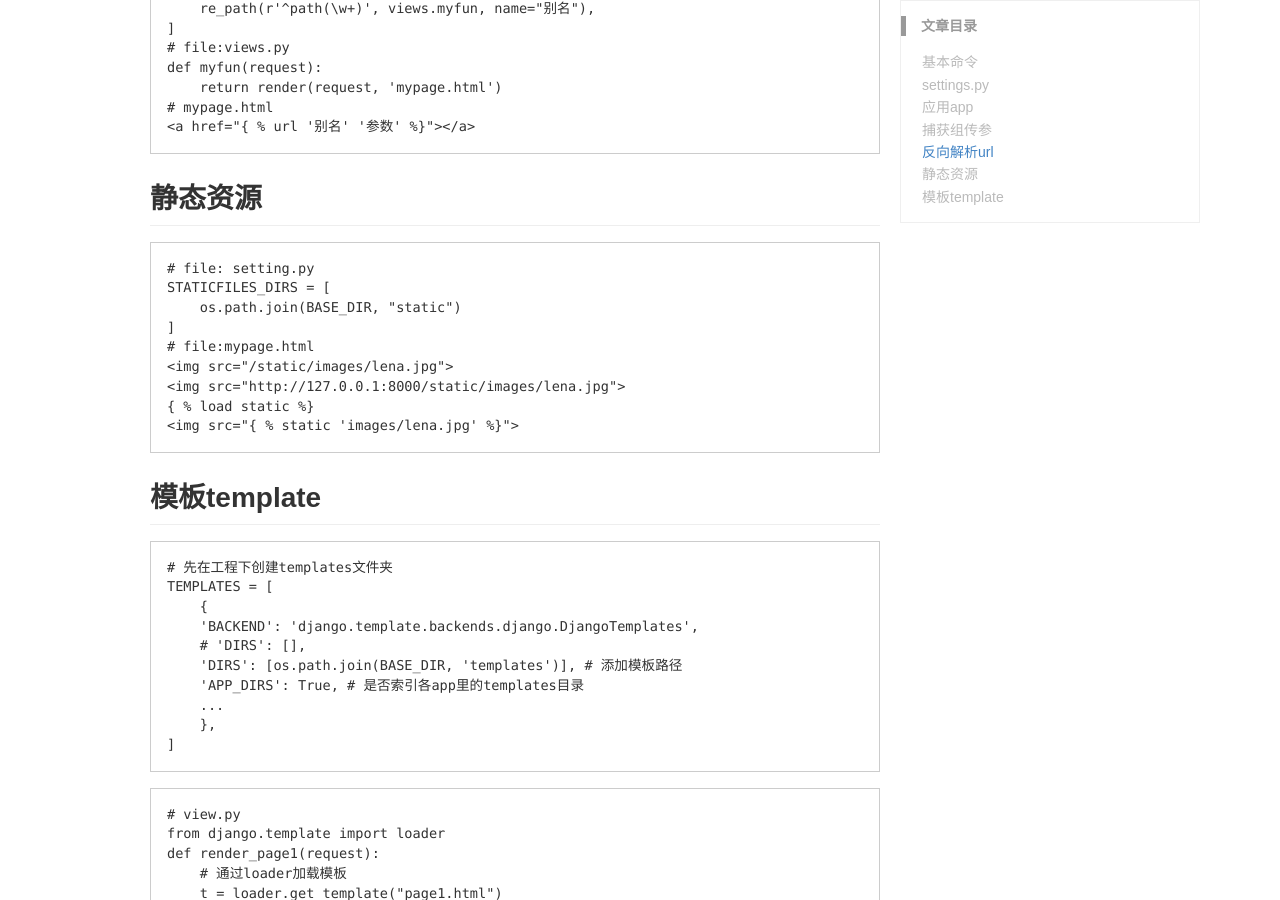
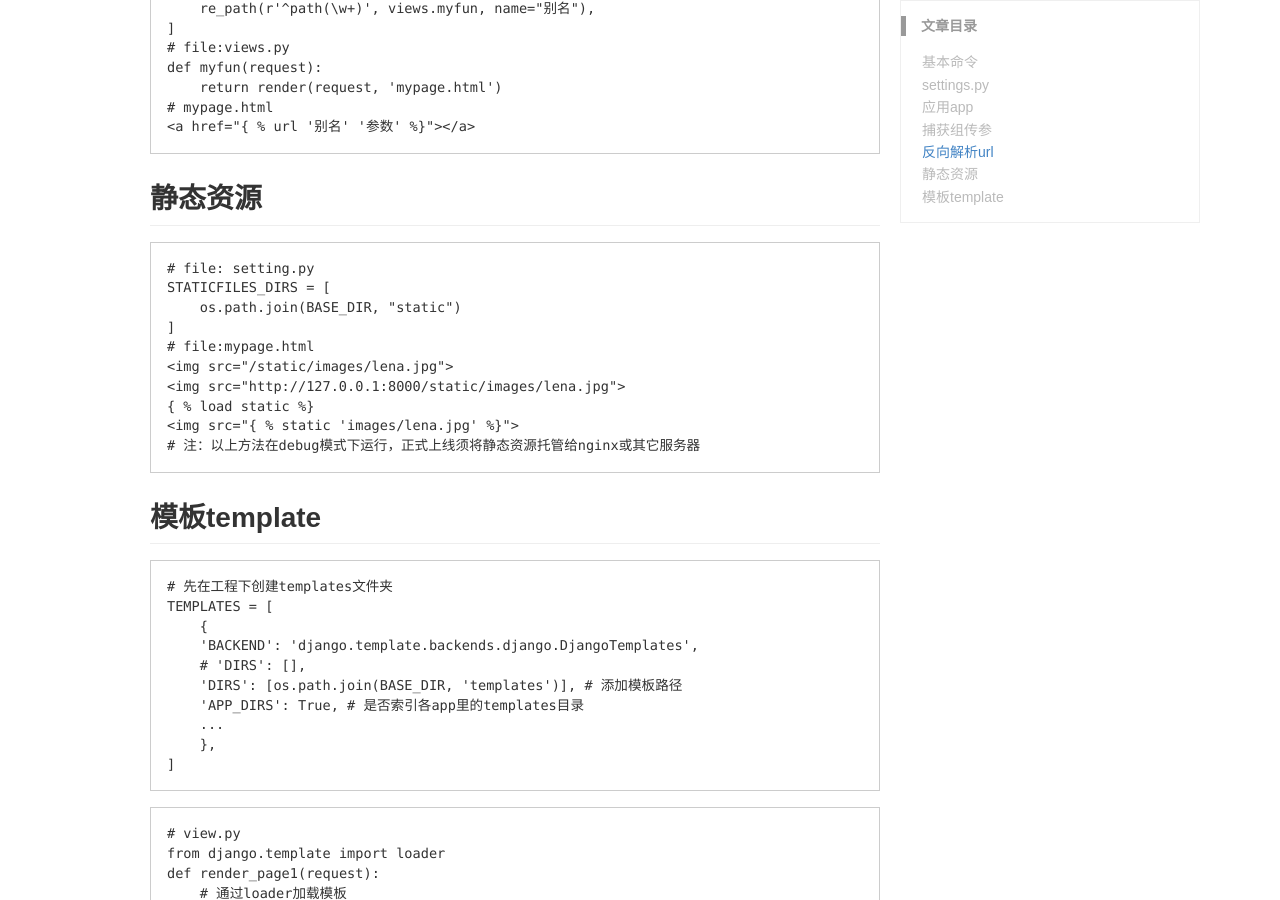
Before and after one commit to AccelYu/AccelYu.github.io, a Jekyll site: the page built from _posts/2020-07-08-Django_one.md, in a window 1280 px wide and 900 px high, scrolled down 1646 px. Built offline with Jekyll 4.4.1, drawn with Linux system fonts in a browser that asks for light colours; some web fonts are replaced; comment, search, counter and statistics services are not loaded; a style sheet for code colours, icons or effects is not loaded; some of the changed text lies outside the part shown.

Commit message:
Update 2020-07-08-Django_one.md

````diff
--- a/_posts/2020-07-08-Django_one.md
+++ b/_posts/2020-07-08-Django_one.md
@@ -86,6 +86,7 @@ STATICFILES_DIRS = [
 <img src="http://127.0.0.1:8000/static/images/lena.jpg">
 { % load static %}
 <img src="{ % static 'images/lena.jpg' %}">
+# 注：以上方法在debug模式下运行，正式上线须将静态资源托管给nginx或其它服务器
 ```
 
 ## 模板template
````
